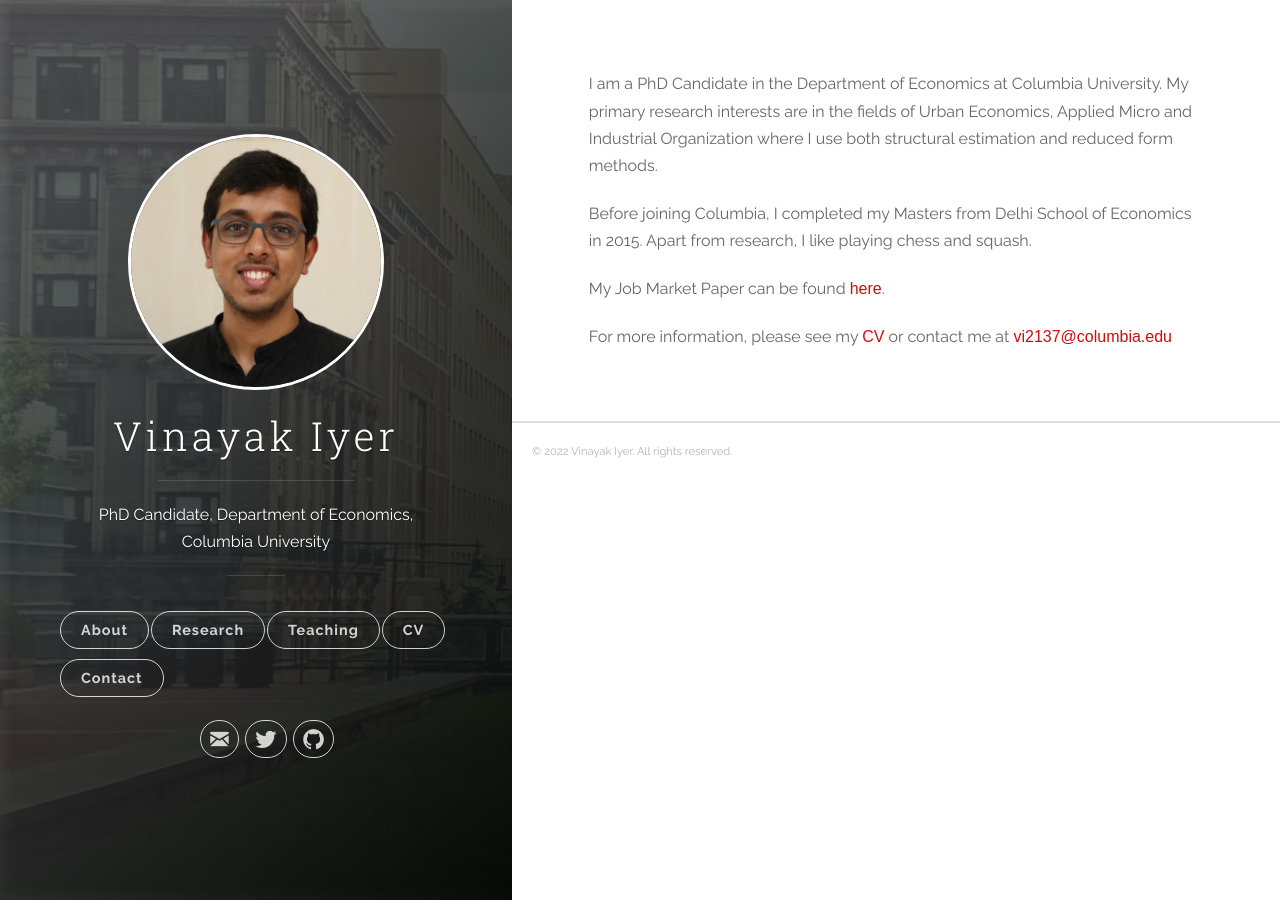
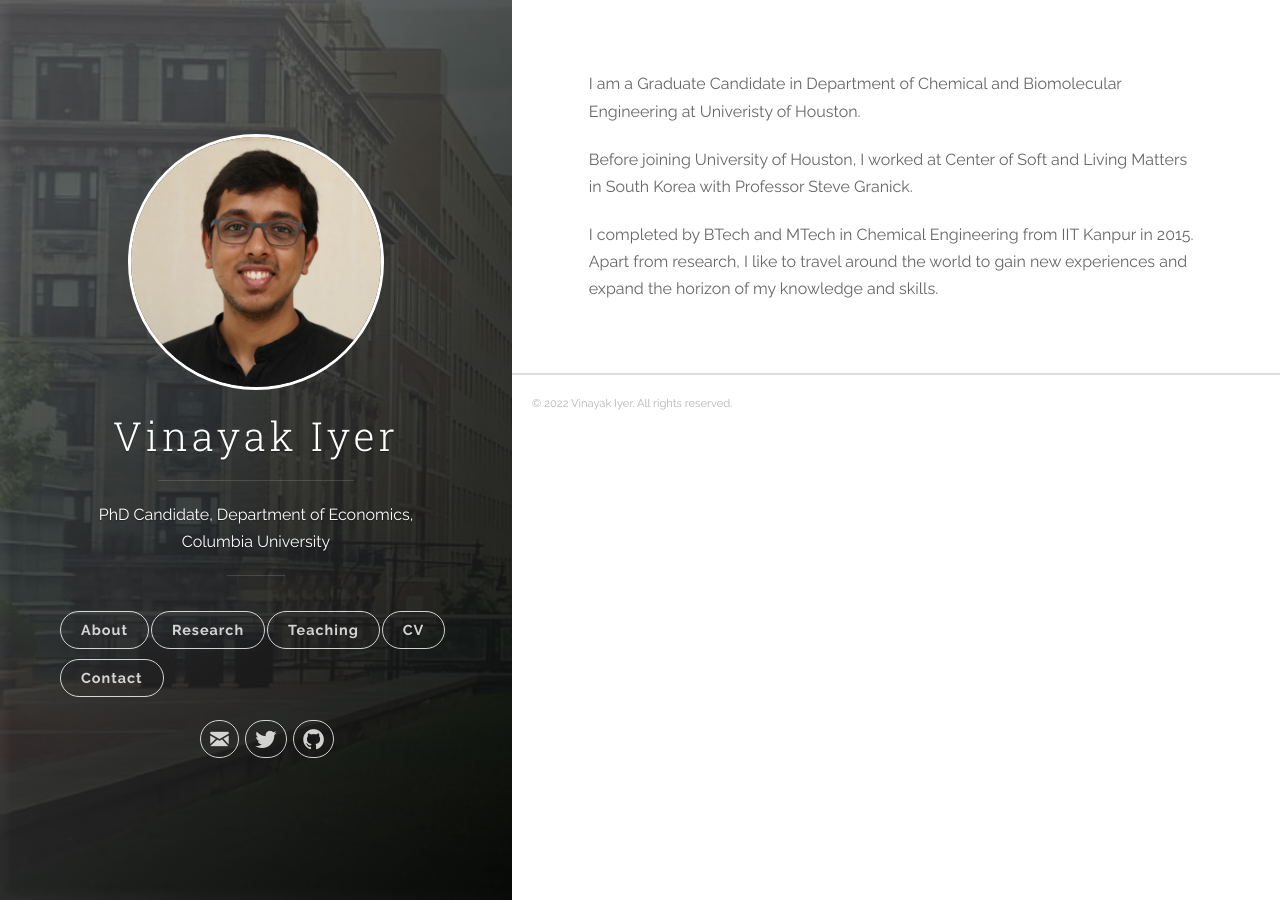
Before and after one commit to amanagrawaliitk/amanagrawal.github.io-master, a Jekyll site: the page built from _posts/2018-06-14-about.markdown, in a window 1280 px wide. Built offline with Jekyll 4.4.1, drawn with Linux system fonts in a browser that asks for light colours.

Commit message:
Update 2018-06-14-about.markdown

```diff
--- a/_posts/2018-06-14-about.markdown
+++ b/_posts/2018-06-14-about.markdown
@@ -3,10 +3,8 @@ title:  " "
 categories: [jekyll]
 tags: [jekyll]
 ---
-I am a PhD Candidate in the Department of Economics at Columbia University. My primary research interests are in the fields of Urban Economics, Applied Micro and Industrial Organization where I use both structural estimation and reduced form methods.
+I am a Graduate Candidate in Department of Chemical and Biomolecular Engineering at Univeristy of Houston.
 
-Before joining Columbia, I completed my Masters from Delhi School of Economics in 2015. Apart from research, I like playing chess and squash.
+Before joining University of Houston, I worked at Center of Soft and Living Matters in South Korea with Professor Steve Granick.
 
-My Job Market Paper can be found <a href="https://vinayakiyer.github.io/files/Iyer_JMP.pdf" target="_blank"><b><font face="Arial" color="#cc0e0e">here</font></b></a>.
-
-For more information, please see my <a href="https://vinayakiyer.github.io/files/CV_Vinayak.pdf" target="_blank"><b><font face="Arial" color="#cc0e0e">CV</font></b></a> or contact me at <a href="mailto:{{ site.author.email }}" title="Email {{ site.author.email }}" target="_blank"><b><font face="Arial" color="#cc0e0e">vi2137@columbia.edu</font></b></a>
+I completed by BTech and MTech in Chemical Engineering from IIT Kanpur in 2015. Apart from research, I like to travel around the world to gain new experiences and expand the horizon of my knowledge and skills.
```
